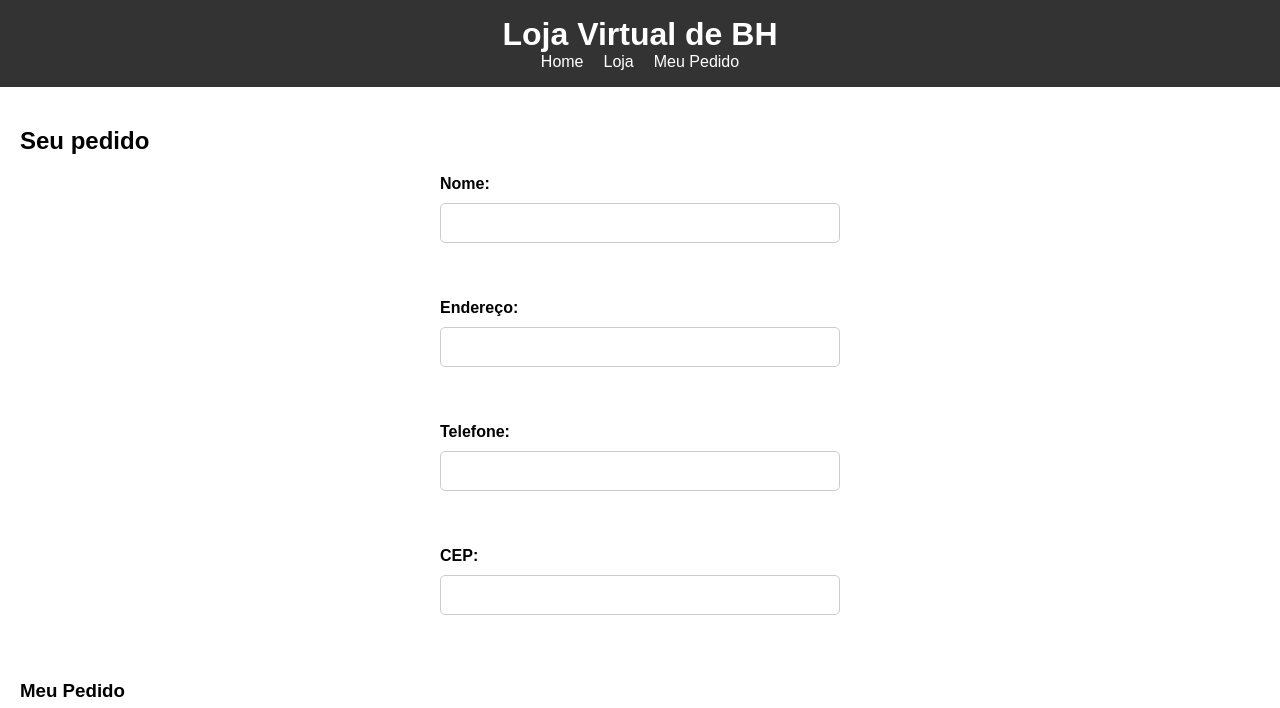
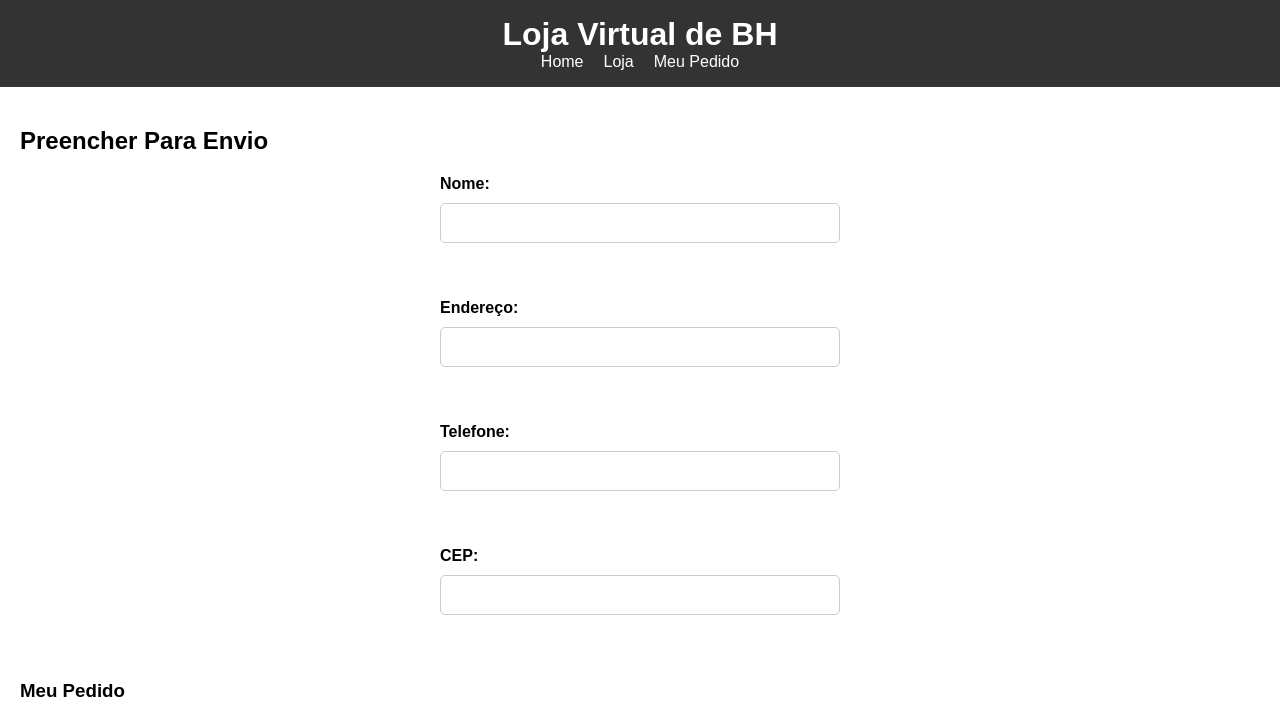
Before and after one commit to Gardoni/Gardoni2.github.io, a plain HTML site: page orcamento.html in a window 1280 px wide. Shown: the top 708 px of the page. Drawn offline with Linux system fonts and the light colour scheme.

Commit message:
Update orcamento.html

```diff
--- a/orcamento.html
+++ b/orcamento.html
@@ -29,7 +29,7 @@
     </header>
     <main>
         <div id="orcamento">
-            <h2>Seu pedido</h2>
+            <h2>Preencher Para Envio</h2>
             <form id="orcamento-form">
                 <label for="nome">Nome:</label>
                 <input type="text" id="nome" name="nome" required><br><br>
```
